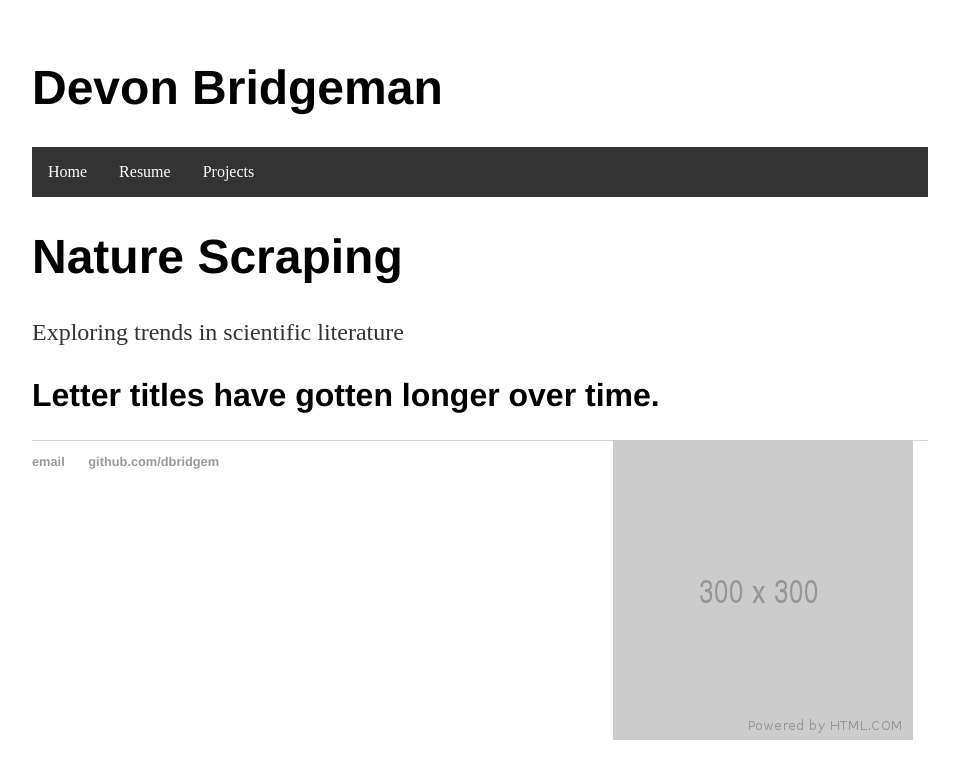
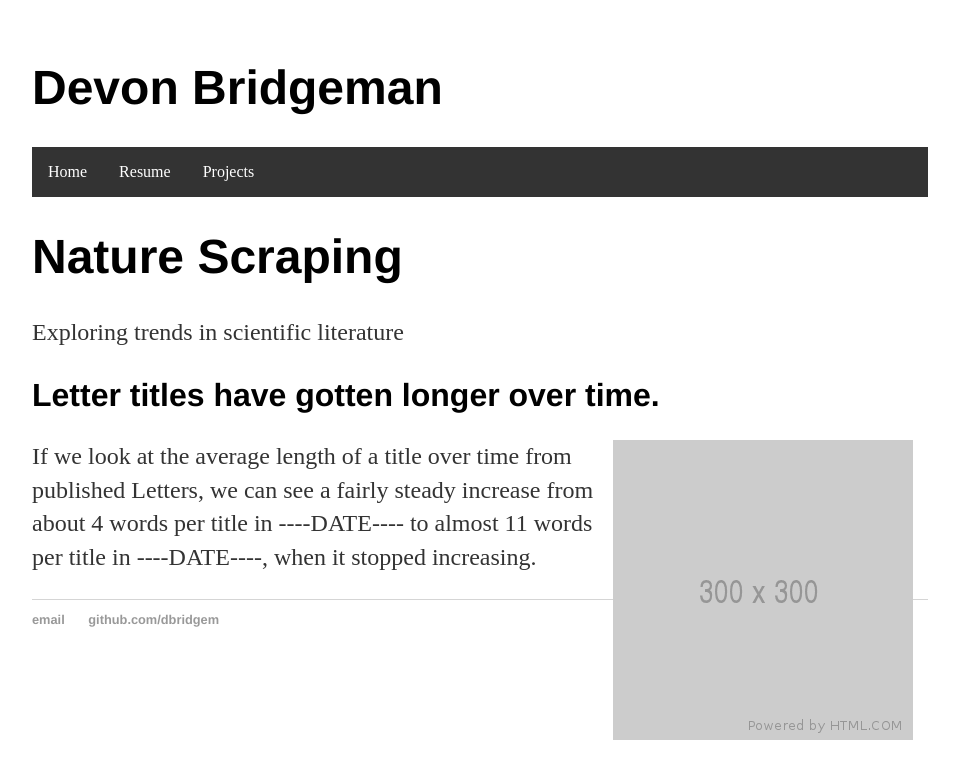
Before and after one commit to dbridgem/dbridgem.github.io, a Jekyll site: the page built from projects/nature_scraper/index.html, in a window 1280 px wide. Shown: the top 779 px of the page, without its empty margins (160-1119 px from the left). Built offline with Jekyll 4.4.1, drawn with Linux system fonts in a browser that asks for light colours.

Commit message:
Update index.html

```diff
--- a/projects/nature_scraper/index.html
+++ b/projects/nature_scraper/index.html
@@ -12,4 +12,6 @@ title: Devon Bridgeman
 		Letter titles have gotten longer over time.
 	</h2>
 	<p><img style = "padding: 0 15px; float: right;" img src = "300.png" alt ="Image_Placeholder.png" height = 300 width = 300/>
+		If we look at the average length of a title over time from published Letters, we can see a fairly steady increase from
+		about 4 words per title in ----DATE---- to almost 11 words per title in ----DATE----, when it stopped increasing.
 </div>
```
